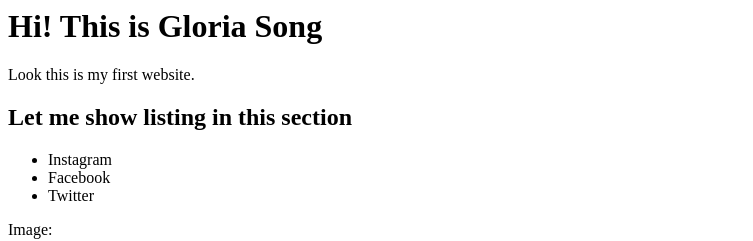
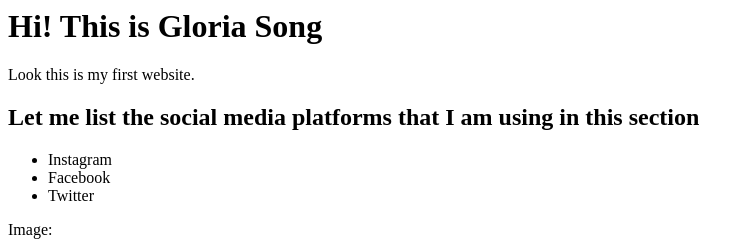
Before and after one commit to GloriaSong/gloriasong.github.io, a plain HTML site: page index.html in a window 1280 px wide. Shown: the top 241 px of the page, without its empty margins (0-753 px from the left). Drawn offline with Linux system fonts and the light colour scheme.

Commit message:
Update index.html

```diff
--- a/index.html
+++ b/index.html
@@ -7,7 +7,7 @@
 Look this is my first website.
 </p>
 
-<h2> Let me show listing in this section </h2>
+<h2> Let me list the social media platforms that I am using in this section </h2>
 
 <ul>
   <li>Instagram</li>
```
